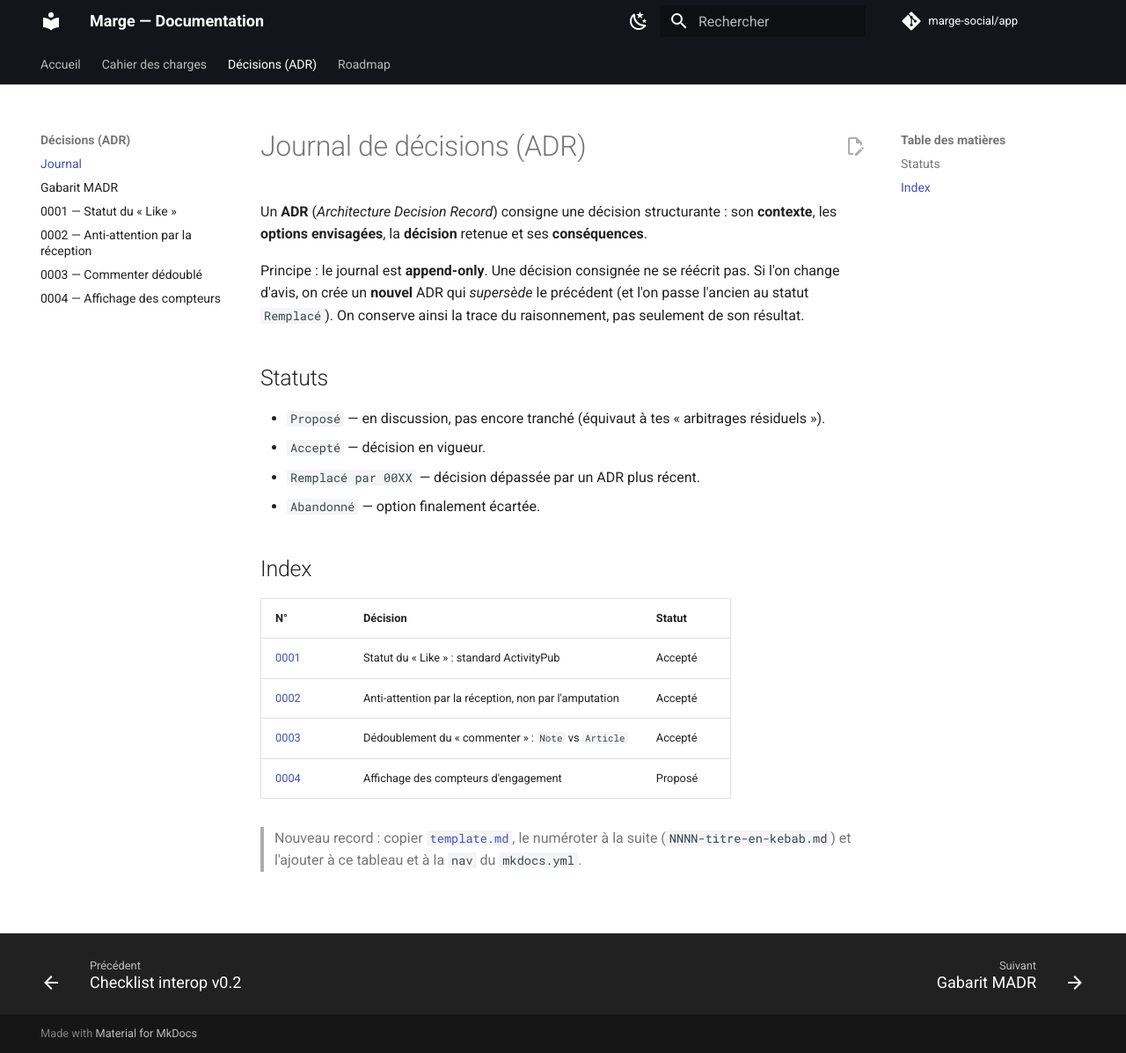
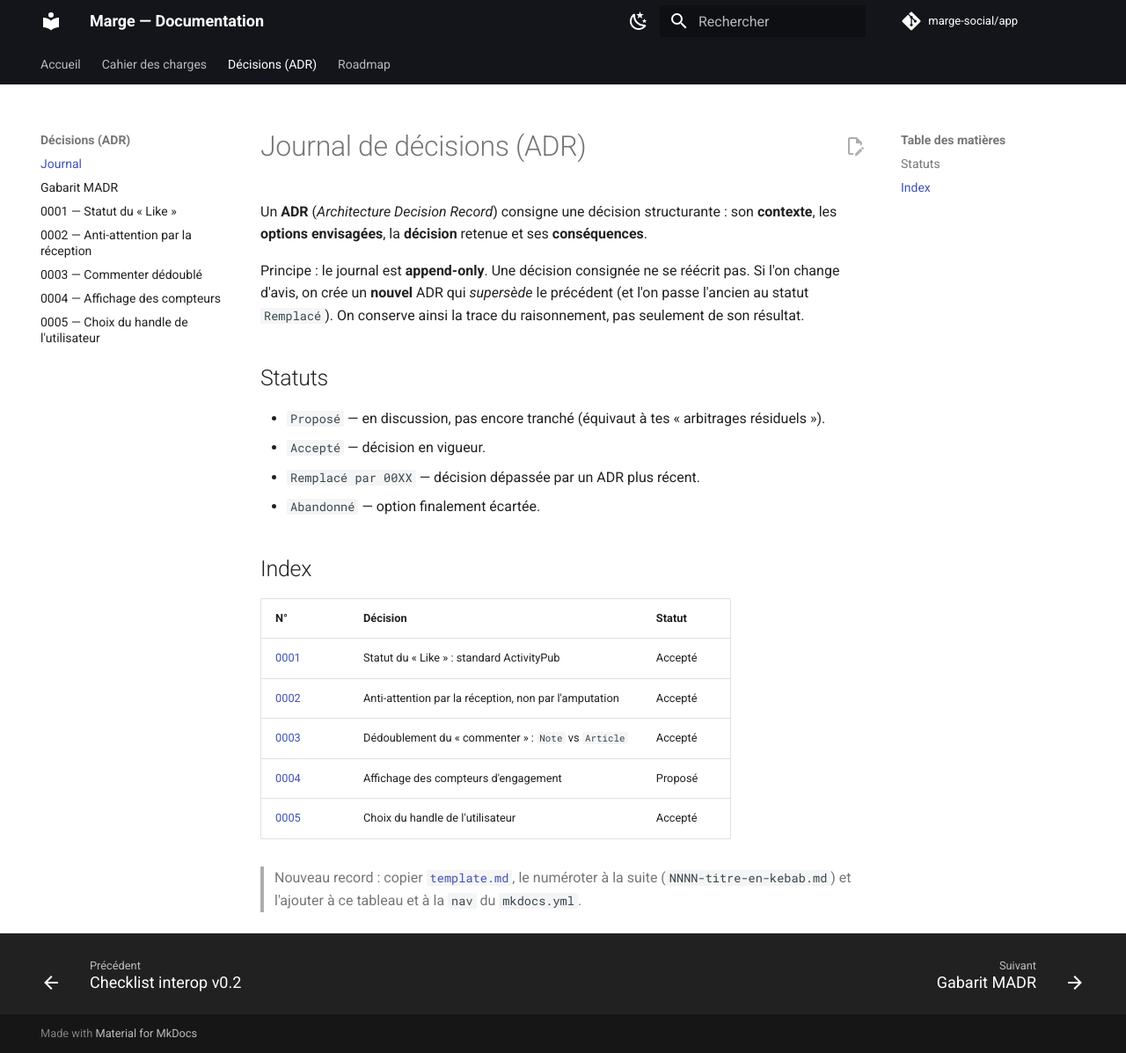
Before and after one commit to marge-social/app, an MkDocs documentation site: the page built from docs/decisions/index.md, in a window 1280 px wide and 1197 px high. Shown: the whole window at 88% size. Built offline with MkDocs 1.6.1 and Material for MkDocs 9.7.7, drawn with Linux system fonts in a browser that asks for light colours; comment, search, counter and statistics services are not loaded.

Commit message:
Add decision for handle

```diff
--- a/docs/decisions/index.md
+++ b/docs/decisions/index.md
@@ -19,12 +19,13 @@ trace du raisonnement, pas seulement de son résultat.
 
 ## Index
 
-| N° | Décision | Statut |
-|----|----------|--------|
-| [0001](0001-like-activitypub-standard.md) | Statut du « Like » : standard ActivityPub | Accepté |
+| N°                                                    | Décision                                              | Statut  |
+|-------------------------------------------------------|-------------------------------------------------------|---------|
+| [0001](0001-like-activitypub-standard.md)             | Statut du « Like » : standard ActivityPub             | Accepté |
 | [0002](0002-notifications-reception-vs-amputation.md) | Anti-attention par la réception, non par l'amputation | Accepté |
-| [0003](0003-commenter-dedouble-note-vs-article.md) | Dédoublement du « commenter » : `Note` vs `Article` | Accepté |
-| [0004](0004-affichage-compteurs-engagement.md) | Affichage des compteurs d'engagement | Proposé |
+| [0003](0003-commenter-dedouble-note-vs-article.md)    | Dédoublement du « commenter » : `Note` vs `Article`   | Accepté |
+| [0004](0004-affichage-compteurs-engagement.md)        | Affichage des compteurs d'engagement                  | Proposé |
+| [0005](0005-handles-jeu-de-caracteres.md)             | Choix du handle de l'utilisateur            | Accepté |
 
 > Nouveau record : copier [`template.md`](template.md), le numéroter à la suite
 > (`NNNN-titre-en-kebab.md`) et l'ajouter à ce tableau et à la `nav` du
--- a/mkdocs.yml
+++ b/mkdocs.yml
@@ -66,4 +66,5 @@ nav:
       - "0002 — Anti-attention par la réception": decisions/0002-notifications-reception-vs-amputation.md
       - "0003 — Commenter dédoublé": decisions/0003-commenter-dedouble-note-vs-article.md
       - "0004 — Affichage des compteurs": decisions/0004-affichage-compteurs-engagement.md
+      - "0005 — Choix du handle de l'utilisateur": decisions/0005-handles-jeu-de-caracteres.md
   - Roadmap: roadmap.md
```
